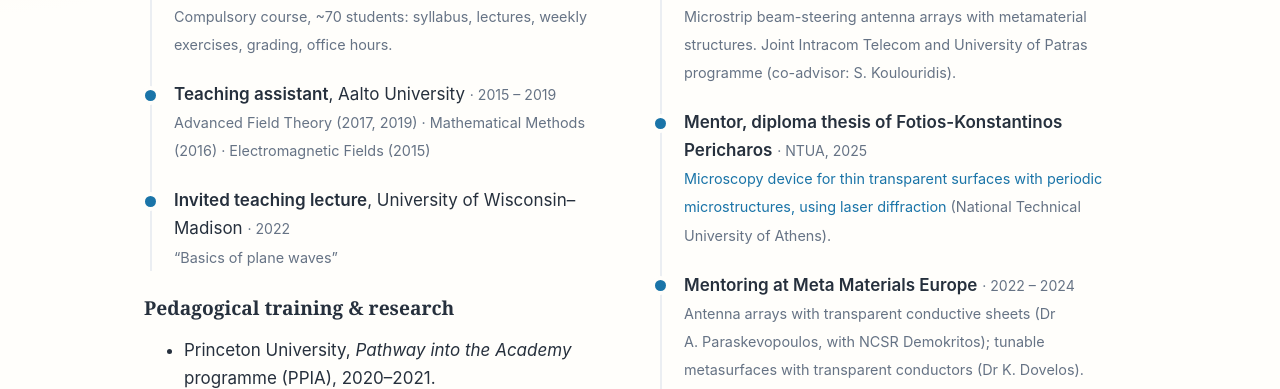
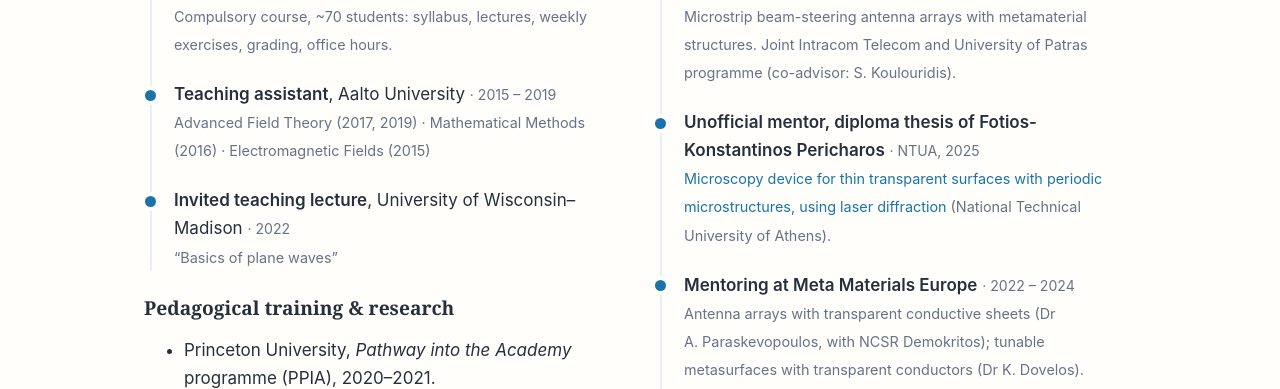
Before and after one commit to dtzarouc/dtzarouc.github.io, a plain HTML site: page teaching.html in a window 1280 px wide. Shown: the part 379-768 px from the top of the page. Drawn offline with Linux system fonts and the light colour scheme.

Commit message:
Update teaching.html

```diff
--- a/teaching.html
+++ b/teaching.html
@@ -32,7 +32,7 @@
 <h2>Research supervision</h2>
 <div class="timeline">
 <div class="item"><b>Co-advisor, doctoral candidate Hlias Tzouras</b> <span class="when">· 2024 – now</span><br><span class="note">Microstrip beam-steering antenna arrays with metamaterial structures. Joint Intracom Telecom and University of Patras programme (co-advisor: S.&nbsp;Koulouridis).</span></div>
-<div class="item"><b>Mentor, diploma thesis of Fotios-Konstantinos Pericharos</b> <span class="when">· NTUA, 2025</span><br><span class="note"><a href="https://dspace.lib.ntua.gr/xmlui/handle/123456789/62936">Microscopy device for thin transparent surfaces with periodic microstructures, using laser diffraction</a> (National Technical University of Athens).</span></div>
+<div class="item"><b>Unofficial mentor, diploma thesis of Fotios-Konstantinos Pericharos</b> <span class="when">· NTUA, 2025</span><br><span class="note"><a href="https://dspace.lib.ntua.gr/xmlui/handle/123456789/62936">Microscopy device for thin transparent surfaces with periodic microstructures, using laser diffraction</a> (National Technical University of Athens).</span></div>
 <div class="item"><b>Mentoring at Meta Materials Europe</b> <span class="when">· 2022 – 2024</span><br><span class="note">Antenna arrays with transparent conductive sheets (Dr A.&nbsp;Paraskevopoulos, with NCSR Demokritos); tunable metasurfaces with transparent conductors (Dr K.&nbsp;Dovelos).</span></div>
 <div class="item"><b>University of Pennsylvania PhD students</b> <span class="when">· 2019 – 2022</span><br><span class="note">J.-J.&nbsp;Edziah (liquid-crystal metasurfaces) · A.&nbsp;Fallah (memristor-enabled metamaterials) · V.&nbsp;Nikkhah (hardware-accelerated inverse design).</span></div>
 <div class="item"><b>Aalto summer interns</b> <span class="when">· 2015 – 2016</span><br><span class="note">J.&nbsp;Lappalainen · L.&nbsp;H&auml;llstr&ouml;m · T.&nbsp;Manninen</span></div>
```
